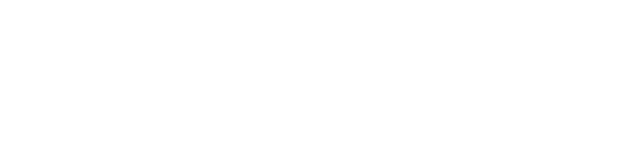
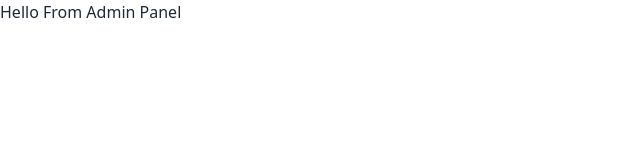
Before and after one commit to Newajdev/diri-sufi-consilling, a plain HTML site: page admin.html in a window 1280 px wide. Shown: the whole page, without its empty margins (0-640 px from the left). Drawn offline with nearby package versions, Linux system fonts and the light colour scheme.

Commit message:
test from laptop

```diff
--- a/admin.html
+++ b/admin.html
@@ -1,5 +1,6 @@
 <!DOCTYPE html>
 <html lang="en">
+
 <head>
     <meta charset="UTF-8">
     <meta name="viewport" content="width=device-width, initial-scale=1.0">
@@ -10,10 +11,11 @@
     <link href="https://cdn.jsdelivr.net/npm/daisyui@4.12.12/dist/full.min.css" rel="stylesheet" type="text/css" />
     <script src="https://cdn.tailwindcss.com"></script>
 </head>
+
 <body>
     <header>
         <!-- navigation  bar -->
-
+        <h1>Hello From Admin Panel</h1>
 
     </header>
     <main>
@@ -22,4 +24,5 @@
     <footer></footer>
 
 </body>
+
 </html>
```
